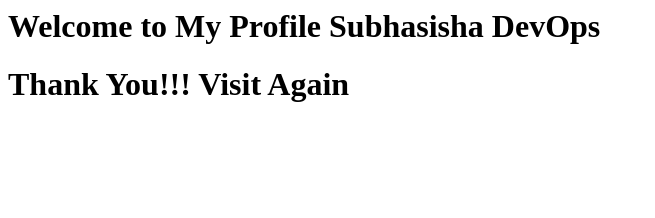
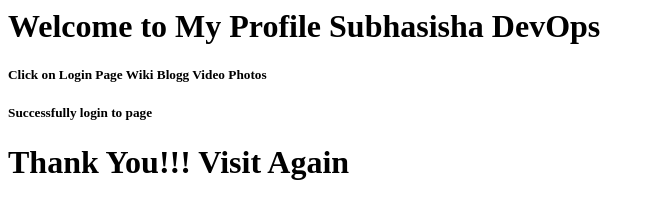
Before and after one commit to SubhasishaOD07/demogit, a plain HTML site: page index.html in a window 1280 px wide. Shown: the whole page, without its empty margins (0-655 px from the left). Drawn offline with Linux system fonts and the light colour scheme.

Commit message:
Commit for pipeline execution

```diff
--- a/index.html
+++ b/index.html
@@ -1,4 +1,6 @@
 <html>
 <h1>Welcome to My Profile Subhasisha DevOps</h1>
+<h5>Click on Login Page   Wiki   Blogg  Video  Photos</h5>
+<h5> Successfully login to page</h5>
 <h1>Thank You!!! Visit Again</h1>
 </html>
```
